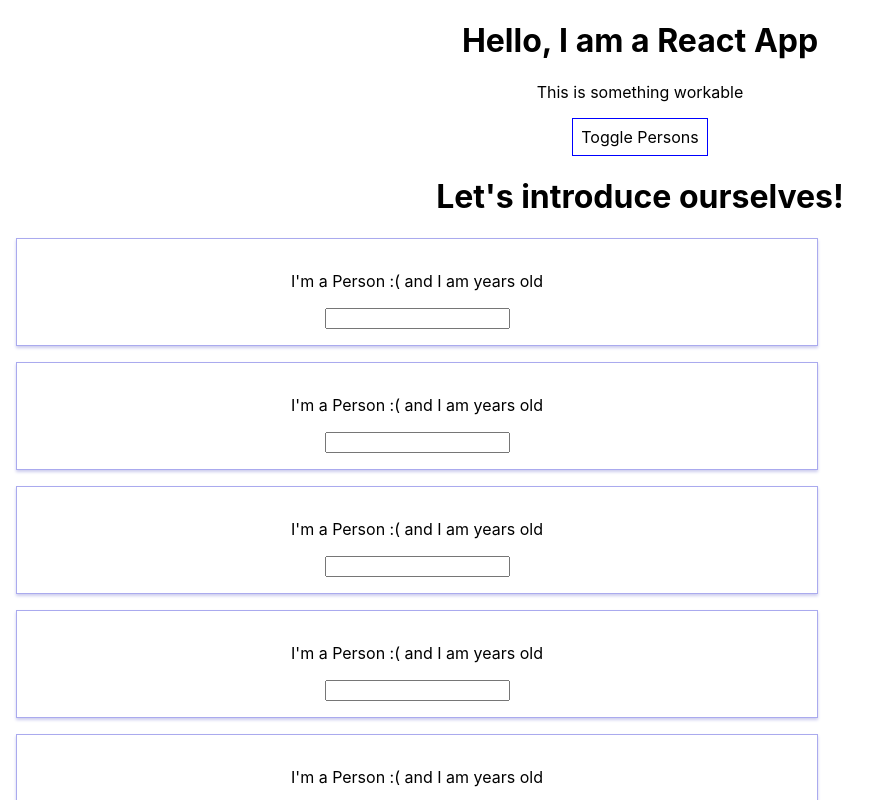
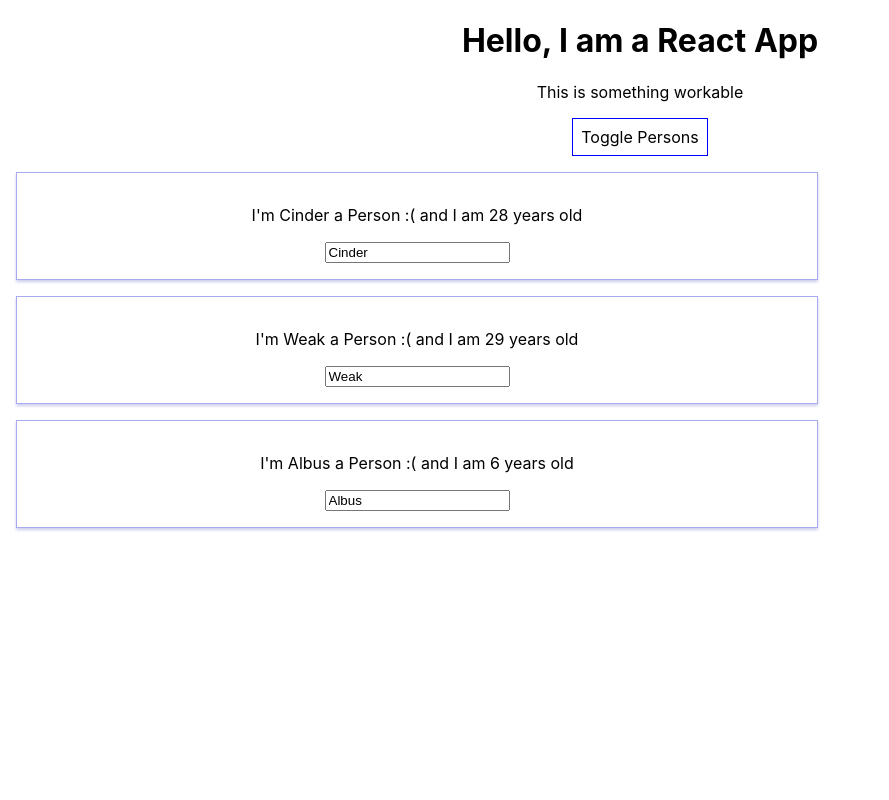
Before and after one commit to pale-cinder/react-examples, a React (Create React App) app in the folder react-base/: page / in a window 1280 px wide. Both pictures are taken after a click on the button "Toggle Persons". Shown: the top 800 px of the page, without its empty margins (0-889 px from the left). Built offline with nearby package versions, Linux system fonts and the light colour scheme.

Commit message:
outputting lists

```diff
--- a/react-base/src/App.js
+++ b/react-base/src/App.js
@@ -54,7 +54,11 @@
     if (this.state.showPersons) {
       persons = (
         <div>
-              <h1>Let's introduce ourselves!</h1>
+          {this.state.persons.map(person => {
+            return <Person name={person.name}
+            age={person.age} />
+          })}
+              {/* <h1>Let's introduce ourselves!</h1>
 
               <Person />
               <Person />
@@ -74,7 +78,7 @@
                 changed={this.nameChangeHandler}>My hobbies: Coding</Person>
               <Person
                 name={this.state.persons[2].name}
-                age={this.state.persons[2].age} />
+                age={this.state.persons[2].age} /> */}
             </div>
 
       )
```
